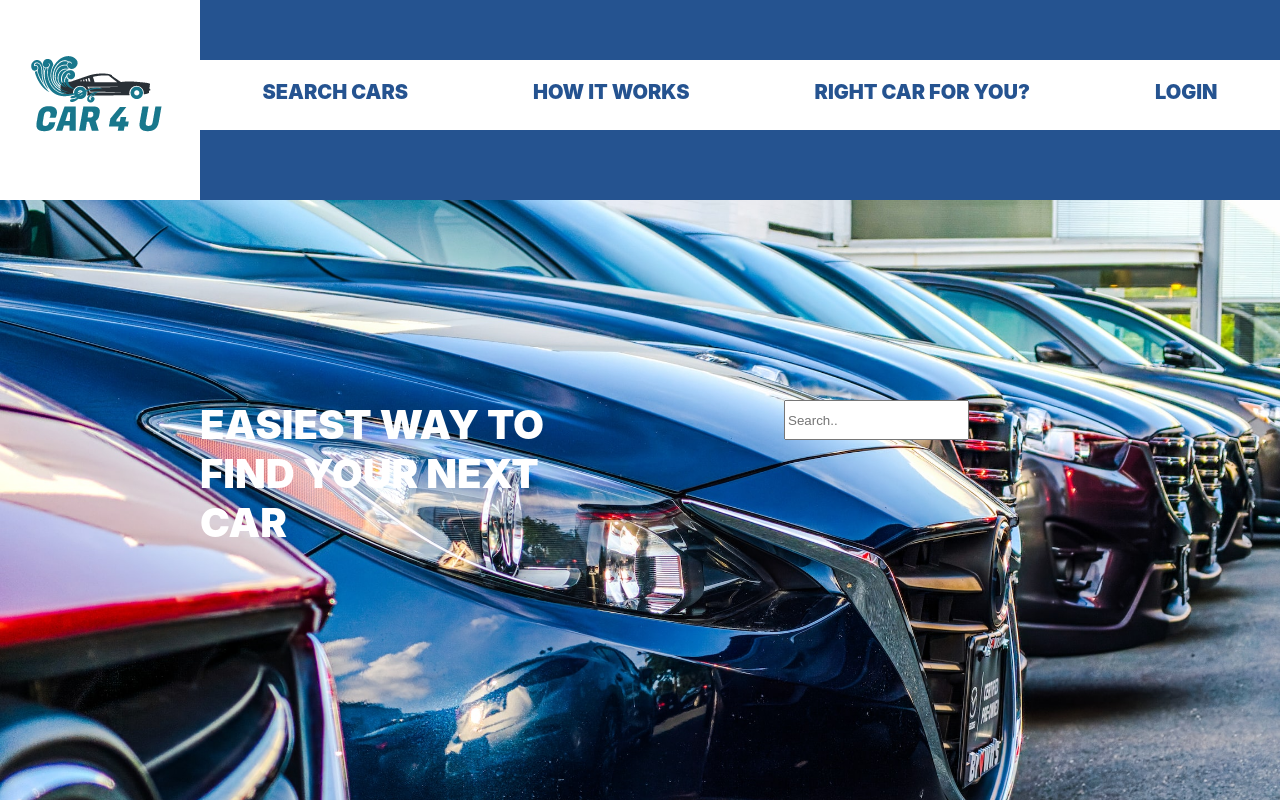
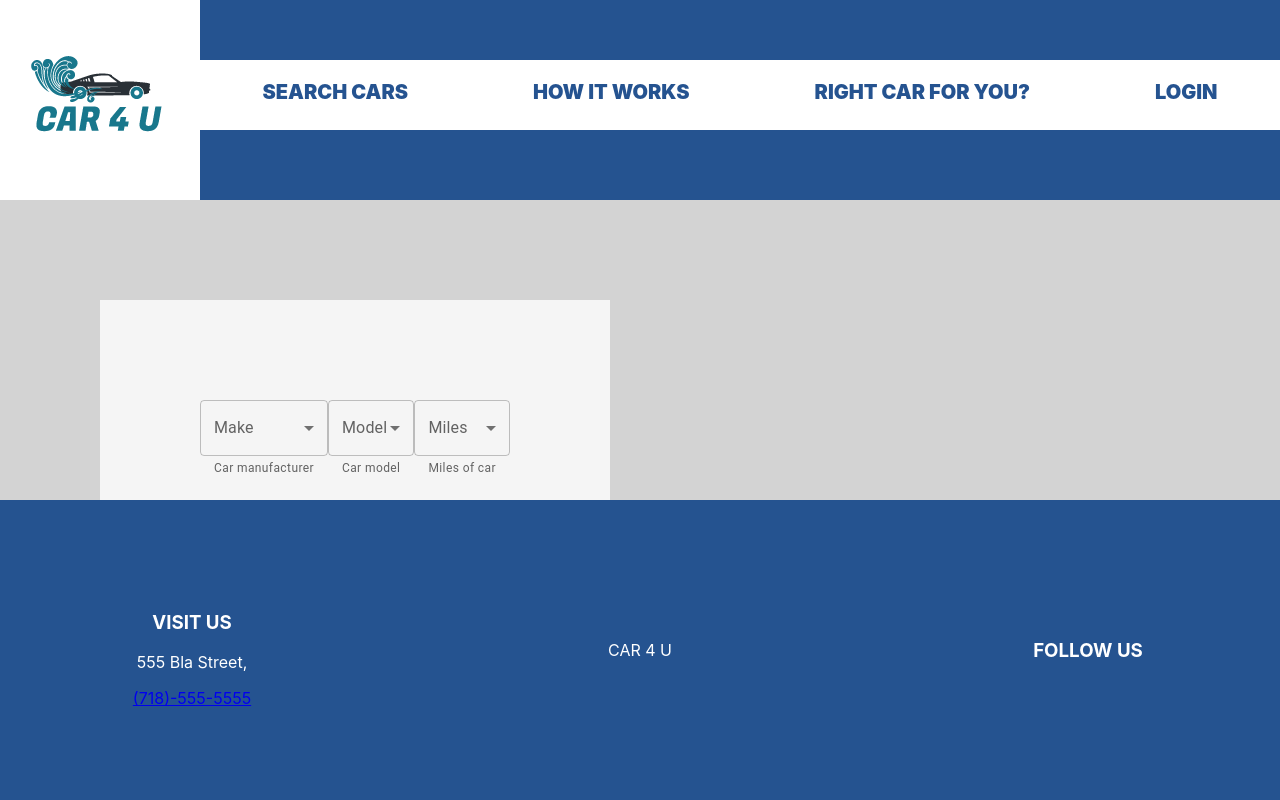
Before and after one commit to codeavecanas/csci_499_project, a React (Create React App) app in the folder frontend/: page /how-it-works in a window 1280 px wide. Shown: the top 800 px of the page. Built offline with nearby package versions, Linux system fonts and the light colour scheme.

Commit message:
Created search page

```diff
--- a/frontend/package.json
+++ b/frontend/package.json
@@ -1,9 +1,11 @@
 {
   "name": "frontend",
-  "proxy": "http://127.0.0.1:8000",
   "version": "0.1.0",
   "private": true,
   "dependencies": {
+    "@emotion/react": "^11.10.4",
+    "@emotion/styled": "^11.10.4",
+    "@mui/material": "^5.10.9",
     "@testing-library/jest-dom": "^5.16.5",
     "@testing-library/react": "^13.4.0",
     "@testing-library/user-event": "^13.5.0",
--- a/frontend/src/App.css
+++ b/frontend/src/App.css
@@ -1,3 +1,3 @@
-.App {
-  display: flex;
+.hello {
+  background-color: aqua;
 }
--- a/frontend/src/App.js
+++ b/frontend/src/App.js
@@ -2,14 +2,23 @@ import Footer from "./components/Footer";
 import Header from "./components/Header";
 import {BrowserRouter as Router, Switch, Route} from "react-router-dom";
 import HomePage from "./components/HomePage";
+import SearchPage from "./components/SearchPage";
+import "./App.css";
 
 function App() {
   return (
-    <div>
-      <Header />
-        <HomePage />
-      <Footer />
-    </div>
+    <Router>
+      <div className="hello">
+          <Header />
+            <Switch>
+              <Route path="/" exact component={HomePage}/>
+              <Route path="/" component={SearchPage}/>
+              <Route path="how-it-works"/>
+            </Switch>
+          <Footer />
+      </div>
+    </Router>
+
   )
 }
 
--- a/frontend/src/components/HomePage.js
+++ b/frontend/src/components/HomePage.js
@@ -3,7 +3,7 @@ import HomePageBody from './HomePageBody';
 
 const HomePage = () => {
     return (
-        <div className='home-page'>
+        <div>
             <HomePageBody />
         </div>
     );
--- a/frontend/src/components/HomePageBody.js
+++ b/frontend/src/components/HomePageBody.js
@@ -9,9 +9,8 @@ const HomePageBody = () => {
                 EASIEST WAY TO FIND YOUR NEXT CAR
             </div>
             <div className='search-bar'>
-                <input type="text" placeholder="Search.."></input>
+                <input type="text" placeholder="Search..."></input>
             </div>
-
         </div>
     );
 };
--- /dev/null
+++ b/frontend/src/components/SearchField.js
@@ -0,0 +1,132 @@
+import React, { useState } from "react";
+import "../styles/SearchField.css";
+
+import TextField from '@mui/material/TextField';
+import MenuItem from '@mui/material/MenuItem';
+
+
+const carMakes = [
+    {
+        value: 'Ford',
+        label: 'Ford',
+    },
+    {
+        value: 'Honda',
+        label: 'Honda',
+    },
+    {
+        value: 'Nissan',
+        label: 'Nissan',
+    }
+];
+
+const carModels = [
+    {
+      value: 'Mustang',
+      label: 'Mustang',
+    },
+    {
+      value: 'Fusion',
+      label: 'Fusion',
+    },
+];
+
+const carMiles = [
+    {
+      value: 'Low',
+      label: '0-50,000',
+    },
+    {
+      value: 'Medium',
+      label: '50,000 - 90,000',
+    },
+    {
+      value: 'High',
+      label: '100,000+',
+    },
+];
+
+
+function SearchField() {
+
+    // Set state
+    const [carMake, setCarMake] = useState('');
+    const [carModel, setCarModel] = useState('');
+    const [carMile, setCarMiles] = useState('');
+
+
+    // Change state of carMake
+    const handleMakeChange = (event) => {
+        setCarMake(event.target.value);
+    };
+
+    // Change state of carModel
+    const handleModelChange = (event) => {
+        setCarModel(event.target.value);
+    };
+
+    // Change state of carModel
+    const handleMilesChange = (event) => {
+        setCarMiles(event.target.value);
+    };
+
+
+
+    return (
+        <div className="selection-area">
+            <div>
+                {/*Make of car selection*/}
+                <TextField
+                    id="make"
+                    select
+                    label="Make"
+                    value={carMake}
+                    onChange={handleMakeChange}
+                    helperText="Car manufacturer"
+                >
+                    {carMakes.map((option) => (
+                        <MenuItem key={option.value} value={option.value}>
+                            {option.label}
+                        </MenuItem>
+                    ))}
+                </TextField>
+            </div>
+
+            {/*Model of car selection*/}
+            <TextField
+                className="model-selection"
+                select
+                label="Model"
+                value={carModel}
+                onChange={handleModelChange}
+                helperText="Car model"
+            >
+                {carModels.map((option) => (
+                    <MenuItem key={option.value} value={option.value}>
+                        {option.label}
+                    </MenuItem>
+                ))}
+            </TextField>
+
+            {/*Miles of car selection*/}
+            <TextField
+                id="miles"
+                select
+                label="Miles"
+                value={carMile}
+                onChange={handleMilesChange}
+                helperText="Miles of car"
+            >
+                {carMiles.map((option) => (
+                    <MenuItem key={option.value} value={option.value}>
+                        {option.label}
+                    </MenuItem>
+                ))}
+            </TextField>
+
+
+        </div>
+    );
+};
+
+export default SearchField;
--- /dev/null
+++ b/frontend/src/components/SearchPage.js
@@ -0,0 +1,15 @@
+import React from "react";
+import "../styles/SearchPage.css";
+import SearchField from "./SearchField";
+
+const SearchPage = () => {
+    return (
+        <div className="body">
+            <div className="primary-search-container">
+                <SearchField />
+            </div>
+        </div>
+    )
+}
+
+export default SearchPage
--- a/frontend/src/styles/Footer.css
+++ b/frontend/src/styles/Footer.css
@@ -2,7 +2,7 @@
     background-color: #255390;
     height: 300px;
     width: 100%;
-    margin-top: 200px;
+    margin-top: 0px;
 }
 
 .column-footer {
--- a/frontend/src/styles/HomePageBody.css
+++ b/frontend/src/styles/HomePageBody.css
@@ -2,6 +2,7 @@
     display: flex;
     height: 1000px;
     width: 100%;
+    margin: 0px;
     background-image: url("../images/homepage.jpg");
     background-repeat: no-repeat;
     background-size: cover;
--- /dev/null
+++ b/frontend/src/styles/SearchField.css
@@ -0,0 +1,5 @@
+.selection-area {
+    background-color: whitesmoke;
+    display: flex;
+    padding: 100px;
+}
--- /dev/null
+++ b/frontend/src/styles/SearchPage.css
@@ -0,0 +1,6 @@
+.primary-search-container {
+    height: 100px;
+    background-color: lightgray;
+    padding: 100px;
+    display: flex;
+}
--- /dev/null
+++ b/frontend/src/styles/Sidebar.css
@@ -0,0 +1,6 @@
+.side-bar-container {
+    background-color: beige;
+    display: flex;
+    width: 20%;
+    height: 300px;
+}
```
Also changed, not shown: 1 other file (tests, documents, lock files or other folders).
